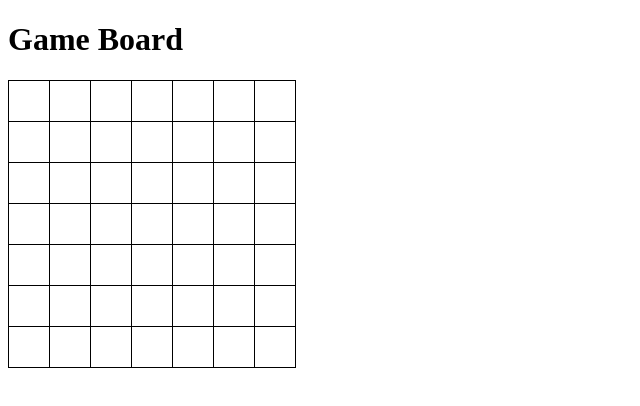
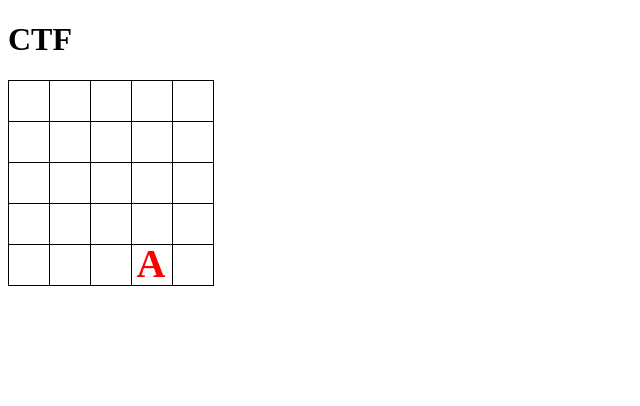
Before and after one commit to mingluzhao/ctf-experiment, a React (Create React App) app in the folder ctf/: page / in a window 1280 px wide. Shown: the top 406 px of the page, without its empty margins (0-640 px from the left). Built offline with nearby package versions, Linux system fonts and the light colour scheme.

Commit message:
Added agent and agent coords

```diff
--- /dev/null
+++ b/ctf/src/Agent.css
@@ -0,0 +1,16 @@
+.agent {
+    display: flex;
+    justify-content: center;
+    align-items: center;
+    height: 100%;
+    width: 100%;
+    font-weight: bold;
+    color: red;
+    font-size: 40px;
+    box-sizing: border-box;
+    /* Add any additional styles for the Agent component, such as font family, etc. */
+    position: absolute;
+    top: 50%;
+    left: 50%;
+    transform: translate(-50%, -50%);
+  }
--- /dev/null
+++ b/ctf/src/Agent.js
@@ -0,0 +1,12 @@
+import React from 'react';
+import './Agent.css';
+
+const Agent = () => {
+  return (
+    <div className="agent">
+      A
+    </div>
+  );
+};
+
+export default Agent;
--- a/ctf/src/App.js
+++ b/ctf/src/App.js
@@ -2,13 +2,19 @@ import React from 'react';
 import GameBoard from './GameBoard';
 
 const App = () => {
-  const numRows = 7; // Number of rows in the game board
-  const numCols = 7; // Number of columns in the game board
+  // Specify the agentCoords with the desired row and col values
+  const agentCoords = {
+    row: 4, // Specify the row index for the agent
+    col: 3, // Specify the col index for the agent
+  };
+  const numRows=5;
+  const numCols=5;
 
   return (
     <div>
-      <h1>Game Board</h1>
-      <GameBoard numRows={numRows} numCols={numCols} /> {/* Render the GameBoard component */}
+      <h1>CTF</h1>
+      {/* Render the GameBoard component and pass the agentCoords prop */}
+      <GameBoard numRows={numRows} numCols={numCols} agentCoords={agentCoords} />
     </div>
   );
 };
--- a/ctf/src/GameBoard.js
+++ b/ctf/src/GameBoard.js
@@ -1,7 +1,10 @@
+// GameBoard.js
+
 import React, { useState } from 'react';
 import SquareParent from './SquareParent';
+import Agent from './Agent'; // Import the Agent component
 
-const GameBoard = ({ numRows, numCols }) => {
+const GameBoard = ({ numRows, numCols, agentCoords }) => { // Accept numRows and numCols as props
   const [squares, setSquares] = useState([]);
 
   // Initialize the squares state with numRows x numCols empty objects
@@ -26,7 +29,26 @@ const GameBoard = ({ numRows, numCols }) => {
   const squares = [];
   for (let row = 0; row < numRows; row++) {
     for (let col = 0; col < numCols; col++) {
-        squares.push(<SquareParent key={`${row}-${col}`} />);
+      // Render the Agent component only in the square that matches the provided coordinates
+      if (row === agentCoords.row && col === agentCoords.col) {
+        squares.push(
+          <div
+            key={`${row}-${col}`}
+            style={{ position: 'relative' }}
+          >
+            <SquareParent />
+            <Agent style={{position: 'absolute', top: '50%', left: '50%', transform: 'translate(-50%, -50%)'}} />
+          </div>
+        );
+      } else {
+        squares.push(
+          <div
+            key={`${row}-${col}`}
+          >
+            <SquareParent />
+          </div>
+        );
+      }
     }
   }
   return squares;
```
Also changed, not shown: ctf/src/SquareParent.js (line endings or trailing spaces). Lines whose indentation alone changed are shown as unchanged.
